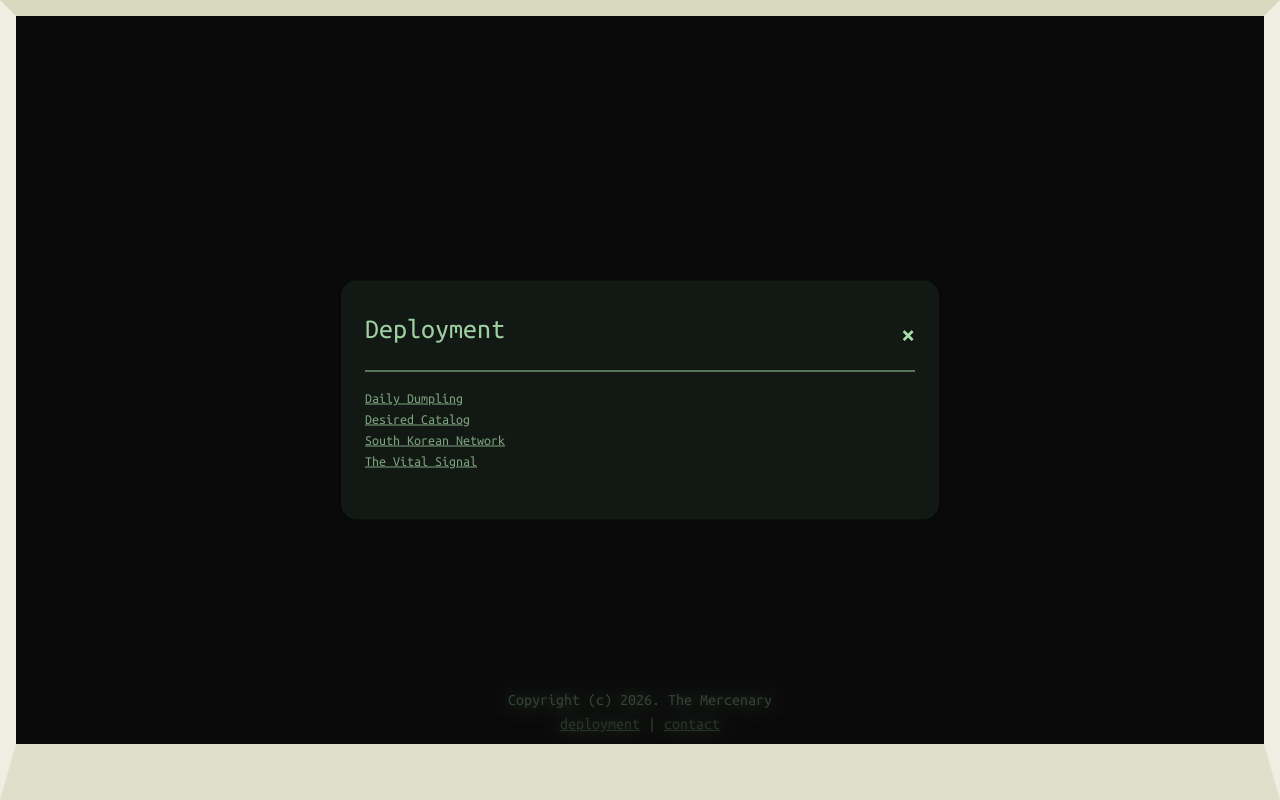
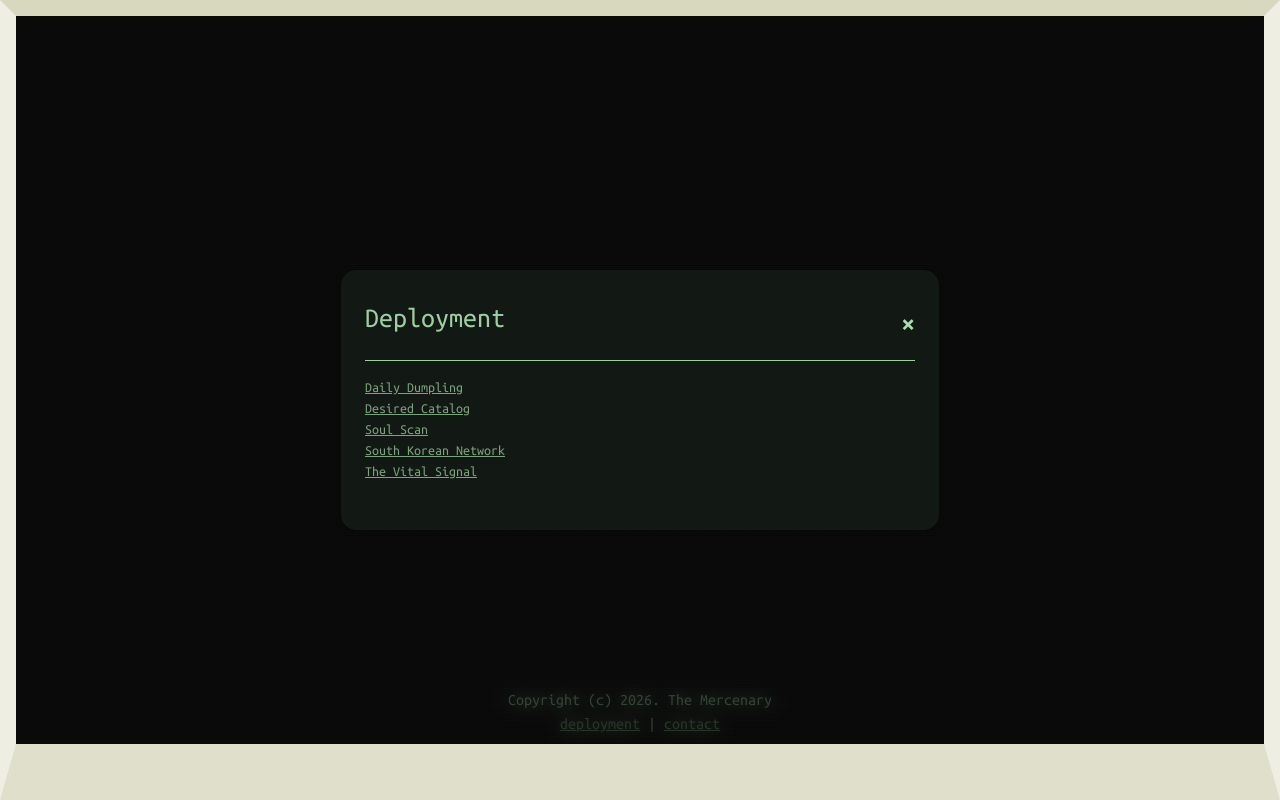
Before and after one commit to The-Mercenary/the-mercenary.github.io, a plain HTML site: page index.html in a window 1280 px wide. Both pictures are taken after a click on the link "deployment". Drawn offline with Linux system fonts and the light colour scheme; some packages are replaced by stand-ins of ours; a script that the page names is missing.

Commit message:
Update index.html

```diff
--- a/index.html
+++ b/index.html
@@ -10,7 +10,6 @@
     <meta name="generator" content="Hugo 0.88.1">
     <meta content='#111314' name='theme-color' />
     <meta content='website' property='og:type' />
-    <meta content='https://themercenary.org' property='og:url' />
     <meta content='The Mercenary' property='og:title' />
     <meta content='assets/brand/og.png' property='og:image' />
     <meta content='We are the Mercenary.' property='og:description' />
@@ -65,6 +64,7 @@
             <ul>
                 <li><a href="https://dumpling.news" target="_blank">Daily Dumpling</a></li>
                 <li><a href="https://www.instagram.com/desiredcatalog" target="_blank">Desired Catalog</a></li>
+                <li><a href="https://soulscan.me" target="_blank">Soul Scan</a></li>
                 <li><a href="https://southkoreannetwork.com" target="_blank">South Korean Network</a></li>
                 <li><a href="https://vitalsignal.github.io" target="_blank">The Vital Signal</a></li>
             </ul>
```
